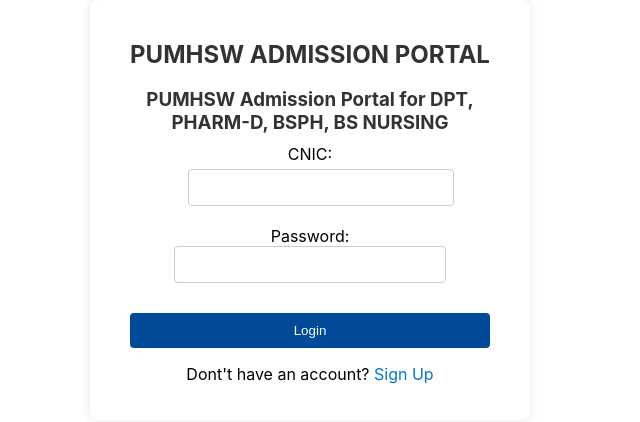
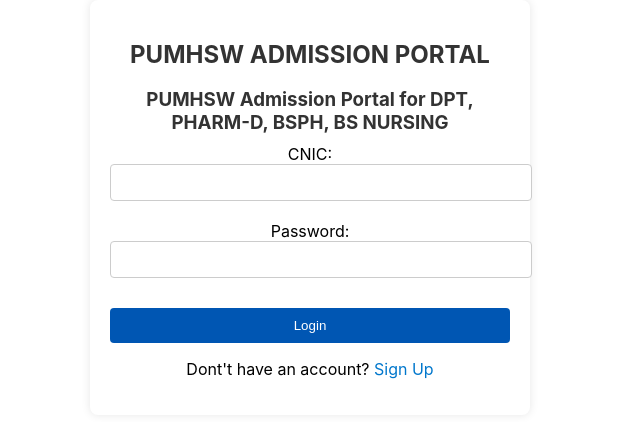
Before and after one commit to basil-ahmed/Degree-Verification-Software, a React (Create React App) app in the folder front-end/: page / in a window 1280 px wide. Shown: the top 422 px of the page, without its empty margins (330-970 px from the left). Built offline with nearby package versions, Linux system fonts and the light colour scheme.

Commit message:
updated css

```diff
--- a/front-end/src/home.css
+++ b/front-end/src/home.css
@@ -39,7 +39,7 @@
   margin-bottom: 10px;
 }
 
-  input[type="text"] {
+.inputBox {
   width: 100%;
   padding: 10px;
   margin-top: 5px;
--- a/front-end/src/home.js
+++ b/front-end/src/home.js
@@ -17,10 +17,11 @@ const Home = () => {
   useEffect(() => {
 
     const scanner = new Html5QrcodeScanner('reader',
-    { fps: 5, qrbox: {
+    { qrbox: {
       width: 500,
       height: 500
-    } });
+    },
+    fps: 5});
 
     scanner.render(onScanSuccess, onScanFailure);
 
@@ -96,11 +97,11 @@ const Home = () => {
         <form onSubmit={handleVerify}>
           <div className="input-group">
             <label htmlFor="degreeSerialNo">Degree Serial No:</label>
-            <input id="degreeSerialNo" type="text" placeholder="Enter Serial No Here" required value={degreeSerialNo} onChange={e => setDegreeSerialNo(e.target.value)} />
+            <input id="degreeSerialNo" type="text" className='inputBox' placeholder="Enter Serial No Here" required value={degreeSerialNo} onChange={e => setDegreeSerialNo(e.target.value)} />
           </div>
           <div className="input-group">
             <label htmlFor="studentRegistrationNo">Student Reg No:</label>
-            <input id="studentRegistrationNo" type="text" placeholder="Enter Student Reg No Here" required value={studentRegistrationNo} onChange={e => setstudentRegistrationNo(e.target.value)} />
+            <input id="studentRegistrationNo" className='inputBox' type="text" placeholder="Enter Student Reg No Here" required value={studentRegistrationNo} onChange={e => setstudentRegistrationNo(e.target.value)} />
           </div>
           {errorMessage && <p>{errorMessage}</p>}
           <button ref={verifyButtonRef} type="submit" className="verify-button">Verify</button>
--- a/front-end/src/login.css
+++ b/front-end/src/login.css
@@ -15,17 +15,16 @@
   margin-bottom: 10px;
 }
 
-  form {
+.login-form {
   display: flex;
   flex-direction: column;
 }
 
-  label {
+.login-label {
   margin-bottom: 10px;
 }
 
-  input[type="text"],
-  input[type="password"] {
+.login-input {
   width: 100%;
   padding: 10px;
   margin-bottom: 10px;
@@ -33,7 +32,7 @@
   border-radius: 4px;
 }
 
-  button {
+.login-button {
   background-color: #0056b3;
   color: white;
   padding: 10px 20px;
@@ -43,7 +42,7 @@
   margin-top: 10px;
 }
 
-  button:hover {
+.login-button:hover {
   background-color: #003d82;
 }
 
--- a/front-end/src/login.js
+++ b/front-end/src/login.js
@@ -41,16 +41,17 @@ const Login = () => {
     <div className="login-container">
       <h2>PUMHSW ADMISSION PORTAL</h2>
       <h3>PUMHSW Admission Portal for DPT, PHARM-D, BSPH, BS NURSING</h3>
-      <form onSubmit={handleSubmit}>
-        <label>
+      <form className='login-form'
+      onSubmit={handleSubmit}>
+        <label className='login-label'>
           CNIC:
-          <input type="text" value={cnic} onChange={(e) => setCnic(e.target.value)} />
+          <input type="text" className='login-input' value={cnic} onChange={(e) => setCnic(e.target.value)} />
         </label>
-        <label>
+        <label className='login-label'>
           Password:
-          <input type="password" value={password} onChange={(e) => setPassword(e.target.value)} />
+          <input type="password" className='login-input' value={password} onChange={(e) => setPassword(e.target.value)} />
         </label>
-        <button type="submit">Login</button>
+        <button type="submit" className='login-button'>Login</button>
       </form>
       <p>Dont't have an account? <a href="/signup">Sign Up</a></p>
     </div>
--- a/front-end/src/signup.css
+++ b/front-end/src/signup.css
@@ -15,15 +15,13 @@
   margin-bottom: 10px;
 }
 
-  form {
+.submit-form {
   display: flex;
   flex-direction: column;
   align-items: center;
 }
 
-  input[type="text"],
-  input[type="email"],
-  input[type="password"] {
+.signup-input {
   width: 90%;
   padding: 10px;
   margin-bottom: 10px;
@@ -31,7 +29,7 @@
   border-radius: 4px;
 }
 
-  button {
+.signup-button {
   width: 90%;
   background-color: #004a99;
   color: white;
@@ -42,7 +40,7 @@
   margin-top: 10px;
 }
 
-  button:hover {
+.signup-button:hover {
   background-color: #003366;
 }
 
--- a/front-end/src/signup.js
+++ b/front-end/src/signup.js
@@ -72,14 +72,14 @@ const Signup = () => {
     <div className="signup-container">
       <h2>PUMHSW ADMISSION PORTAL</h2>
       <h3>PUMHSW Admission Portal for DPT, PHARM-D, BSPH, BS NURSING</h3>
-      <form onSubmit={handleSubmit}>
-        <input type="text" placeholder="Username" value={username} onChange={(e) => setUsername(e.target.value)} />
-        <input type="text" placeholder="13-Digit CNIC (without dashes)" value={cnic} onChange={(e) => setCnic(e.target.value)} />
-        <input type="text" placeholder="11-Digit Mobile # 03XXXXXXXXX" value={mobile} onChange={(e) => setMobile(e.target.value)} />
-        <input type="email" placeholder="Email" value={email} onChange={(e) => setEmail(e.target.value)} />
-        <input type="password" placeholder="Password (6+ characters)" value={password} onChange={(e) => setPassword(e.target.value)} />
-        <input type="password" placeholder="Confirm Password" value={confirmPassword} onChange={(e) => setConfirmPassword(e.target.value)} />
-        <button type="submit">Register</button>
+      <form onSubmit={handleSubmit} className='submit-form'>
+        <input type="text" placeholder="Username" className='signup-input' value={username} onChange={(e) => setUsername(e.target.value)} />
+        <input type="text" placeholder="13-Digit CNIC (without dashes)" className='signup-input' value={cnic} onChange={(e) => setCnic(e.target.value)} />
+        <input type="text" placeholder="11-Digit Mobile # 03XXXXXXXXX" className='signup-input' value={mobile} onChange={(e) => setMobile(e.target.value)} />
+        <input type="email" placeholder="Email" className='signup-input' value={email} onChange={(e) => setEmail(e.target.value)} />
+        <input type="password" placeholder="Password (6+ characters)" className='signup-input' value={password} onChange={(e) => setPassword(e.target.value)} />
+        <input type="password" placeholder="Confirm Password" className='signup-input' value={confirmPassword} onChange={(e) => setConfirmPassword(e.target.value)} />
+        <button type="submit" className='signup-button'>Register</button>
       </form>
       <p>Already have an account? <a href="/">Login</a></p>
     </div>
```
Lines whose indentation alone changed are shown as unchanged.
